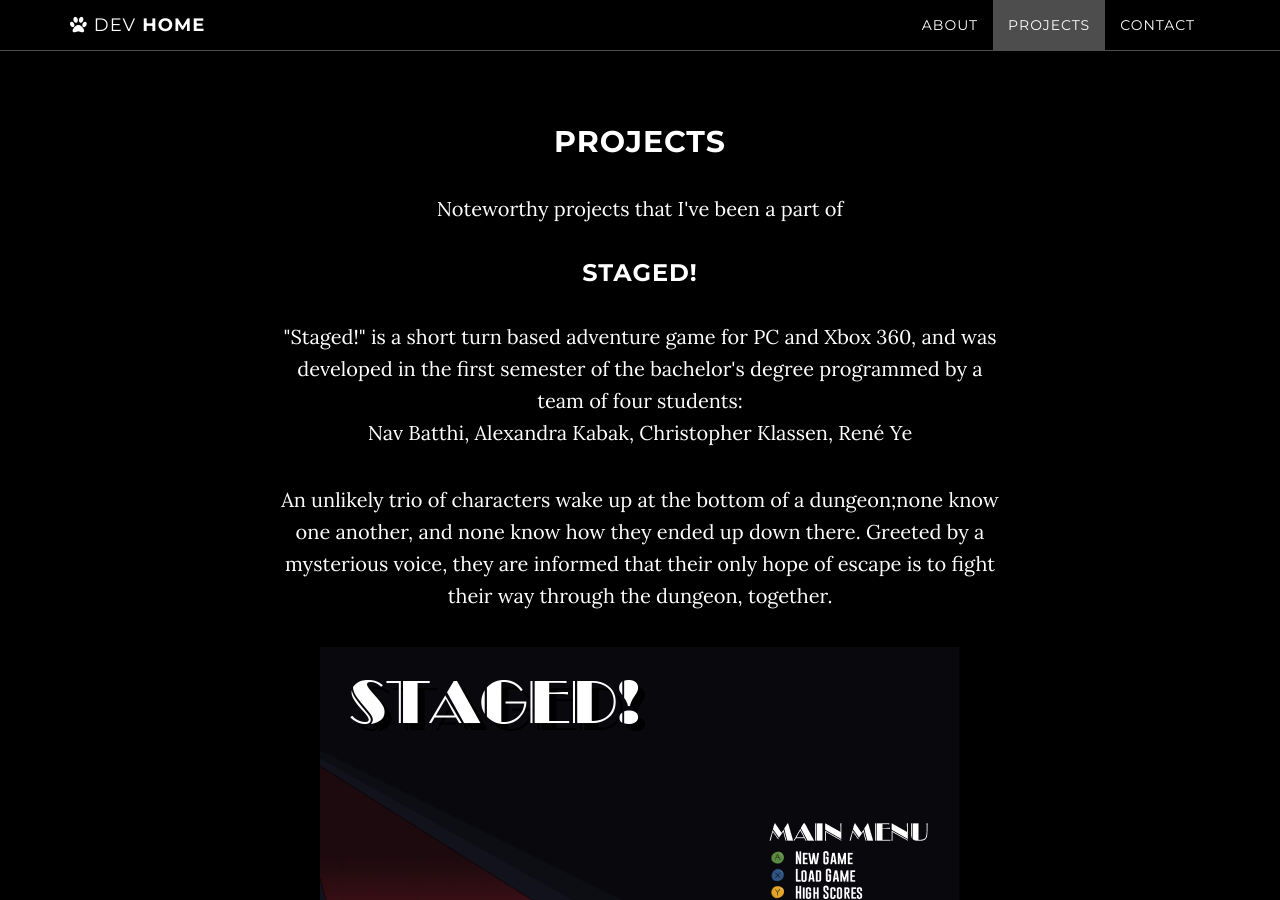
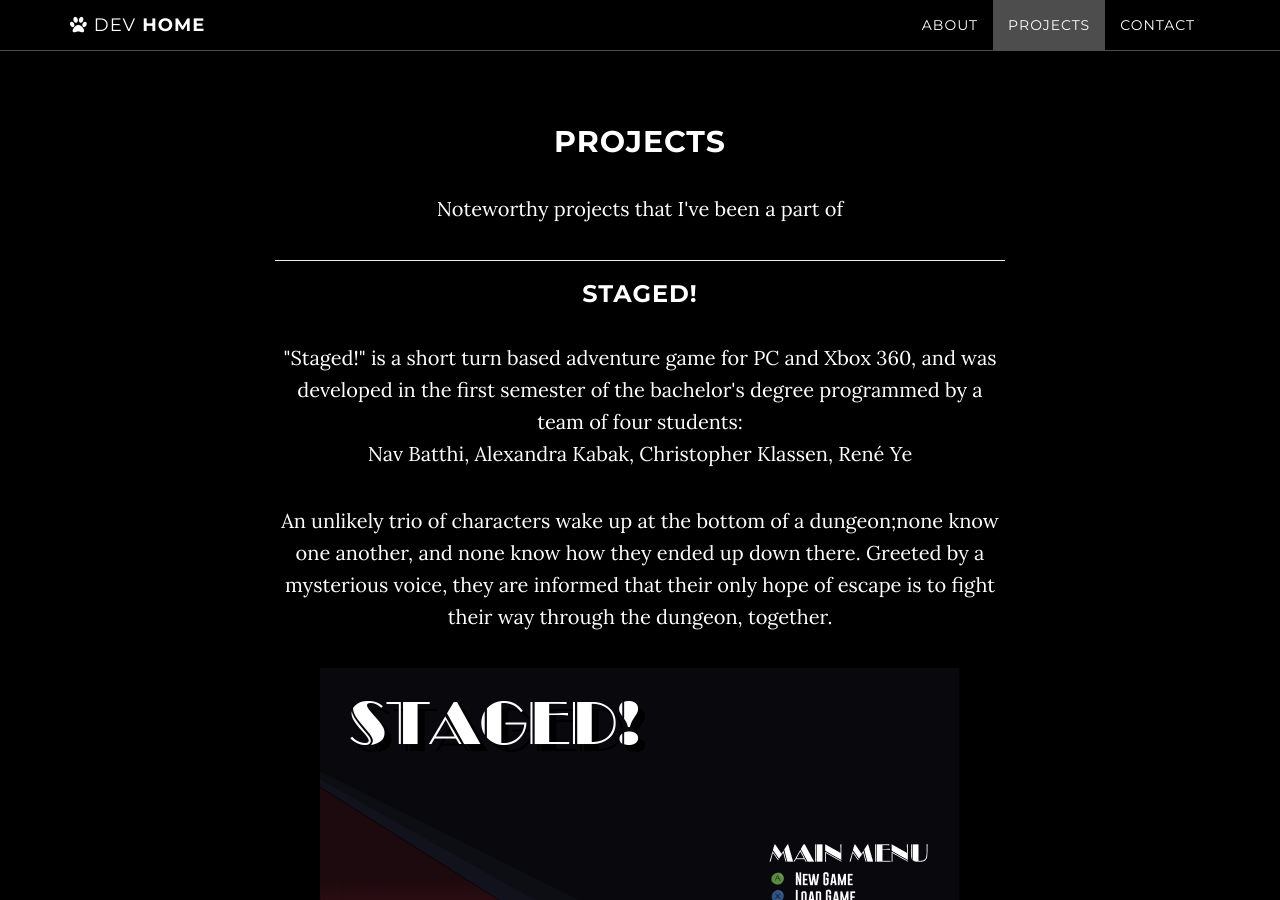
Before and after one commit to LexaFayte/DevKabak, a Jekyll site: the page built from index.html, in a window 1280 px wide and 900 px high, scrolled down 1310 px. Built offline with Jekyll 4.4.1, drawn with Linux system fonts in a browser that asks for light colours.

Commit message:
no message

```diff
--- a/_includes/projects.html
+++ b/_includes/projects.html
@@ -5,7 +5,8 @@
             <div class="col-lg-8 col-lg-offset-2">
                 <h2>Projects</h2>
                 <p>Noteworthy projects that I've been a part of</p>
-                <div class="col-lg-24">
+                <hr>
+                <div>
                   <h3>Staged!</h3>
                   <p>"Staged!" is a short turn based adventure game for PC and Xbox 360, and was developed in the first semester of the bachelor's degree programmed by
                      a team of four students:<br/>Nav Batthi, Alexandra Kabak, Christopher Klassen, René Ye<br/>
```
